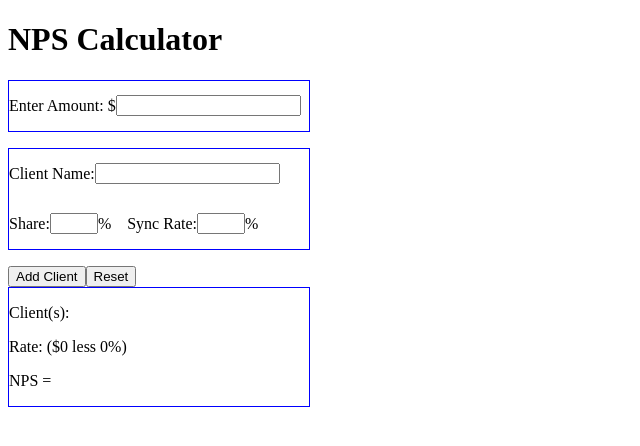
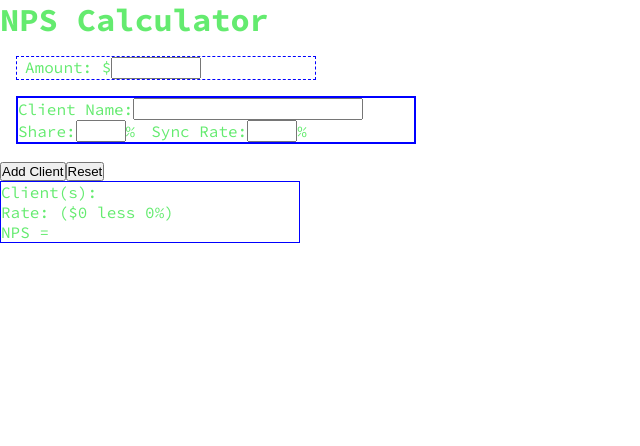
Before and after one commit to nicofitzpatrick/nps-calculator-v2, a React (Create React App) app: page / in a window 1280 px wide. Shown: the top 446 px of the page, without its empty margins (0-640 px from the left). Built offline with nearby package versions, Linux system fonts and the light colour scheme.

Commit message:
add style changes

```diff
--- a/src/App.css
+++ b/src/App.css
@@ -1,3 +1,72 @@
+@import url("https://fonts.googleapis.com/css2?family=Source+Code+Pro:ital,wght@0,400;0,700;1,400&display=swap");
+
+/* variables */
+:root {
+  /* colors */
+  --green: rgb(100, 235, 111);
+  --blue: blue;
+  --red: red;
+  --purple: #350a85;
+  /* font */
+  --codeFont: "Source Code Pro", monospace;
+}
+
+* {
+  margin: 0;
+  padding: 0;
+  box-sizing: border-box;
+}
+
+body {
+  font-family: var(--codeFont);
+  color: var(--green);
+}
+
+.amount {
+  display: flex;
+  border: 1px solid blue;
+  margin: 1rem 0 1rem 1rem;
+  padding: 0 0 0 0.5rem;
+  border-style: dashed;
+  width: 300px;
+}
+
+.client {
+  border: 2px solid blue;
+  margin: 0 0 1rem 1rem;
+  /* padding: 1rem 0 1rem 0.5rem; */
+  width: 400px;
+}
+
+/* inputs */
+
+.input {
+  color: var(--blue);
+  font-family: var(--codeFont);
+  font-size: 14px;
+  font-weight: bold;
+}
+
+.shortInput {
+  width: 50px;
+}
+
+.mediumInput {
+  width: 90px;
+}
+
+.longInput {
+  width: 230px;
+}
+
+/* spacing */
+
+.spaceBottom {
+  padding-bottom: 1rem;
+}
+
+/* component flexing */
+
 .flexGroup {
   display: flex;
   align-items: center;
@@ -38,10 +107,10 @@ ul {
 
 .close {
   position: relative;
-  left: 40px;
-  bottom: 15px;
+  left: 25px;
+  bottom: 10px;
   color: black;
-  font-size: 30px;
+  font-size: 35px;
   font-weight: lighter;
   cursor: pointer;
 }
--- a/src/components/Amount.js
+++ b/src/components/Amount.js
@@ -13,12 +13,13 @@ export function Amount({ amount, setAmount }) {
   };
 
   return (
-    <div className="flexGroup border marginBotton comp">
-      <p> Enter Amount: $</p>{" "}
+    <div className="amount">
+      <p> Amount: $ </p>{" "}
       <input
         onChange={amountHandler}
         type="text"
         value={amount ? amount : ""}
+        className="input mediumInput"
       />
     </div>
   );
--- a/src/components/Client.js
+++ b/src/components/Client.js
@@ -31,10 +31,15 @@ export function Client({ clientObject, setClientObject, id }) {
   };
 
   return (
-    <div className="border marginBotton comp">
-      <div className="flexGroup">
+    <div className="client">
+      <div className="flexGroup ">
         <p> Client Name: </p>{" "}
-        <input onChange={nameHandler} type="text" id={id} />
+        <input
+          onChange={nameHandler}
+          type="text"
+          id={id}
+          className="input longInput"
+        />
         {clientObject.length === 1 ? (
           ""
         ) : (
@@ -50,7 +55,7 @@ export function Client({ clientObject, setClientObject, id }) {
           <p> Share: </p>{" "}
           <input
             onChange={pubShareHandler}
-            className="smallerInputBox"
+            className="input shortInput"
             type="number"
           />
           <p> % </p>{" "}
@@ -59,7 +64,7 @@ export function Client({ clientObject, setClientObject, id }) {
           <p className="leftMargin"> Sync Rate: </p>{" "}
           <input
             onChange={syncRateHandler}
-            className="smallerInputBox"
+            className="input shortInput"
             type="number"
           />
           <p> % </p>{" "}
--- a/src/components/buttons/RemoveClientBtn.js
+++ b/src/components/buttons/RemoveClientBtn.js
@@ -11,10 +11,8 @@ export function RemoveClientBtn({ clientObject, setClientObject, id }) {
   };
 
   return (
-    <div>
-      <span onClick={onClickHandler} id={id} className="close">
-        &times;
-      </span>
-    </div>
+    <span onClick={onClickHandler} id={id} className="close">
+      &times;
+    </span>
   );
 }
```
